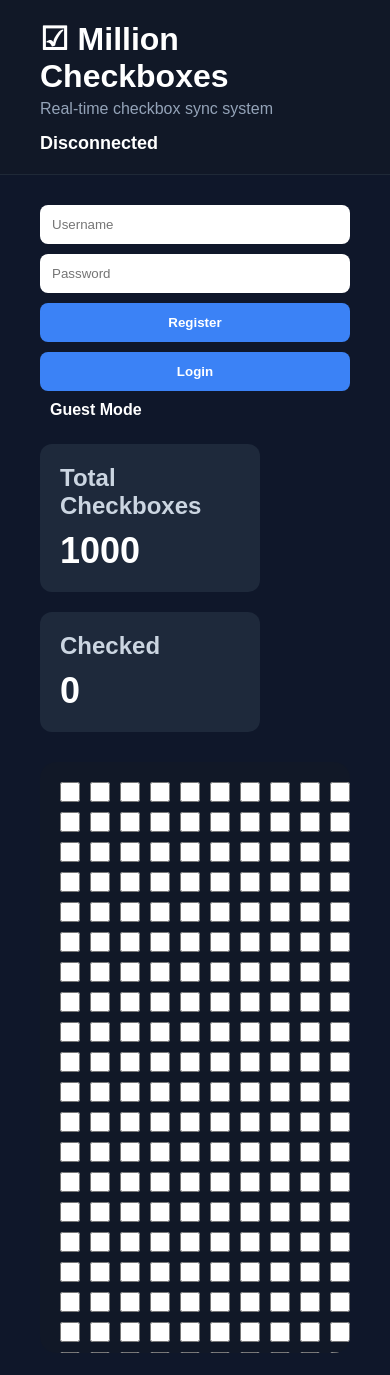
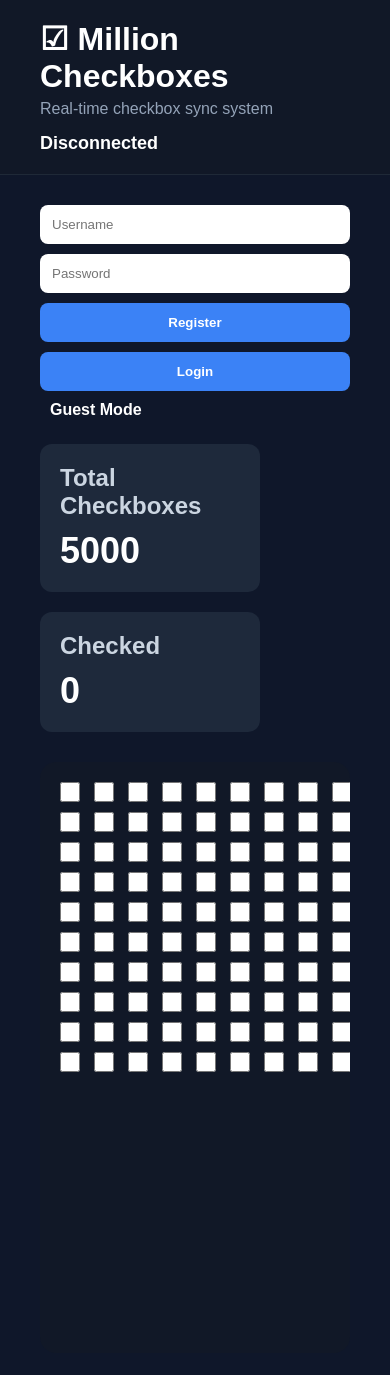
Before and after one commit to shiikharrr/MillionCheckboxes, a website: page client/index.html in a window 390 px wide. Drawn offline with Linux system fonts and the light colour scheme.

Commit message:
Implemented scalable checkbox virtualisation with authenticated real-time architechture

```diff
--- a/client/script.js
+++ b/client/script.js
@@ -2,6 +2,9 @@ const grid = document.getElementById("grid");
 
 const checkedCountElement =
   document.getElementById("checked-count");
+
+const totalCountElement =
+  document.getElementById("total-count");
 
 const connectionStatus =
   document.getElementById("connection-status");
@@ -21,17 +24,23 @@ const passwordInput =
 const authStatus =
   document.getElementById("auth-status");
 
-let token = localStorage.getItem("token");
+// =======================
+// AUTH
+// =======================
+
+let token =
+  localStorage.getItem("token");
 
 if (token) {
-  authStatus.textContent = "Logged In";
+  authStatus.textContent =
+    "Logged In";
 }
 
+// =======================
+// WEBSOCKET
+// =======================
+
 let socket;
-
-const TOTAL_CHECKBOXES = 1000;
-
-const checkboxes = {};
 
 function connectWebSocket() {
 
@@ -42,7 +51,8 @@ function connectWebSocket() {
     socketUrl += `?token=${token}`;
   }
 
-  socket = new WebSocket(socketUrl);
+  socket =
+    new WebSocket(socketUrl);
 
   socket.onopen = () => {
 
@@ -80,6 +90,7 @@ function connectWebSocket() {
     const data =
       JSON.parse(event.data);
 
+    // Rate limit
     if (
       data.type === "rate-limit"
     ) {
@@ -89,6 +100,7 @@ function connectWebSocket() {
       return;
     }
 
+    // Unauthorized
     if (
       data.type === "unauthorized"
     ) {
@@ -98,6 +110,7 @@ function connectWebSocket() {
       return;
     }
 
+    // Initial state
     if (
       data.type === "initial-state"
     ) {
@@ -118,6 +131,7 @@ function connectWebSocket() {
       updateCheckedCount();
     }
 
+    // Live updates
     if (
       data.type === "update"
     ) {
@@ -137,25 +151,60 @@ function connectWebSocket() {
 
 connectWebSocket();
 
+// =======================
+// CHECKBOXES
+// =======================
+
+const TOTAL_CHECKBOXES = 5000;
+
+const CHUNK_SIZE = 100;
+
+let renderedCount = 0;
+
+const checkboxes = {};
+
+totalCountElement.textContent =
+  TOTAL_CHECKBOXES;
+
+// =======================
+// RENDER CHUNK
+// =======================
+
+function renderCheckboxChunk() {
+
+  const fragment =
+    document.createDocumentFragment();
+
+  const end =
+    Math.min(
+      renderedCount + CHUNK_SIZE,
+      TOTAL_CHECKBOXES
+    );
+
   for (
-  let i = 0;
-  i < TOTAL_CHECKBOXES;
+    let i = renderedCount;
+    i < end;
     i++
   ) {
 
     const checkbox =
-    document.createElement("input");
+      document.createElement(
+        "input"
+      );
 
-  checkbox.type = "checkbox";
+    checkbox.type =
+      "checkbox";
 
     checkbox.dataset.id = i;
 
-  checkboxes[i] = checkbox;
+    checkboxes[i] =
+      checkbox;
 
     checkbox.addEventListener(
       "change",
       () => {
 
+        // Require login
         if (!token) {
 
           alert(
@@ -168,6 +217,7 @@ for (
           return;
         }
 
+        // Send update
         if (
           socket.readyState ===
           WebSocket.OPEN
@@ -177,7 +227,8 @@ for (
             JSON.stringify({
               type: "toggle",
               id: i,
-            checked: checkbox.checked,
+              checked:
+                checkbox.checked,
             })
           );
         }
@@ -186,8 +237,52 @@ for (
       }
     );
 
-  grid.appendChild(checkbox);
+    fragment.appendChild(
+      checkbox
+    );
   }
+
+  grid.appendChild(fragment);
+
+  renderedCount = end;
+}
+
+// Initial render
+renderCheckboxChunk();
+
+// =======================
+// LAZY LOADING
+// =======================
+
+const gridContainer =
+  document.querySelector(
+    ".grid-container"
+  );
+
+gridContainer.addEventListener(
+  "scroll",
+  () => {
+
+    const nearBottom =
+
+      gridContainer.scrollTop +
+      gridContainer.clientHeight >=
+      gridContainer.scrollHeight - 200;
+
+    if (
+      nearBottom &&
+      renderedCount <
+      TOTAL_CHECKBOXES
+    ) {
+
+      renderCheckboxChunk();
+    }
+  }
+);
+
+// =======================
+// UPDATE COUNT
+// =======================
 
 function updateCheckedCount() {
 
@@ -204,6 +299,10 @@ function updateCheckedCount() {
   checkedCountElement.textContent =
     checked;
 }
+
+// =======================
+// REGISTER
+// =======================
 
 registerBtn.addEventListener(
   "click",
@@ -239,6 +338,10 @@ registerBtn.addEventListener(
     alert(data.message);
   }
 );
+
+// =======================
+// LOGIN
+// =======================
 
 loginBtn.addEventListener(
   "click",
@@ -287,7 +390,9 @@ loginBtn.addEventListener(
 
       connectWebSocket();
 
-      alert("Login successful");
+      alert(
+        "Login successful"
+      );
 
     } else {
 
--- a/client/style.css
+++ b/client/style.css
@@ -11,13 +11,15 @@ body {
   min-height: 100vh;
 }
 
-/* ===================== */
+/* ======================= */
 /* NAVBAR */
-/* ===================== */
+/* ======================= */
 
 .navbar {
   display: flex;
+
   justify-content: space-between;
+
   align-items: center;
 
   padding: 20px 40px;
@@ -32,38 +34,45 @@ body {
 }
 
 .navbar p {
+  margin-top: 5px;
+
   color: #94a3b8;
-  margin-top: 5px;
 }
 
 .status {
   font-size: 18px;
+
   font-weight: bold;
 }
 
-/* ===================== */
+/* ======================= */
 /* MAIN */
-/* ===================== */
+/* ======================= */
 
 main {
   padding: 30px 40px;
 }
 
-/* ===================== */
+/* ======================= */
 /* AUTH */
-/* ===================== */
+/* ======================= */
 
 .auth-section {
   display: flex;
+
   gap: 10px;
+
   margin-bottom: 25px;
 }
 
 .auth-section input {
   padding: 12px;
+
+  border: none;
+
+  outline: none;
+
   border-radius: 8px;
-  border: none;
-  outline: none;
 }
 
 .auth-section button {
@@ -73,13 +82,13 @@ main {
 
   border-radius: 8px;
 
-  cursor: pointer;
-
   background: #3b82f6;
 
   color: white;
 
   font-weight: bold;
+
+  cursor: pointer;
 }
 
 .auth-section button:hover {
@@ -88,17 +97,21 @@ main {
 
 #auth-status {
   display: flex;
+
   align-items: center;
+
   margin-left: 10px;
+
   font-weight: bold;
 }
 
-/* ===================== */
+/* ======================= */
 /* STATS */
-/* ===================== */
+/* ======================= */
 
 .stats {
   display: flex;
+
   gap: 20px;
 
   margin-bottom: 30px;
@@ -126,11 +139,12 @@ main {
   font-weight: bold;
 }
 
-/* ===================== */
-/* GRID */
-/* ===================== */
+/* ======================= */
+/* GRID CONTAINER */
+/* ======================= */
 
 .grid-container {
+
   background: #111827;
 
   padding: 20px;
@@ -139,53 +153,76 @@ main {
 
   height: 70vh;
 
-  overflow: auto;
+  overflow-y: auto;
+
+  overflow-x: hidden;
 }
 
+/* ======================= */
+/* GRID */
+/* ======================= */
+
 #grid {
+
   display: grid;
 
-  grid-template-columns: repeat(40, 1fr);
+  grid-template-columns:
+    repeat(20, 24px);
 
   gap: 10px;
 }
 
+/* ======================= */
+/* CHECKBOXES */
+/* ======================= */
+
 #grid input[type="checkbox"] {
+
   width: 20px;
+
   height: 20px;
 
   cursor: pointer;
 
   accent-color: #3b82f6;
 
-  transition: transform 0.2s ease;
+  transition:
+    transform 0.2s ease;
 }
 
 #grid input[type="checkbox"]:hover {
+
   transform: scale(1.2);
 }
 
-/* ===================== */
+/* ======================= */
 /* RESPONSIVE */
-/* ===================== */
+/* ======================= */
 
 @media (max-width: 768px) {
 
   .navbar {
+
     flex-direction: column;
+
     align-items: flex-start;
+
     gap: 15px;
   }
 
   .auth-section {
+
     flex-direction: column;
   }
 
   .stats {
+
     flex-direction: column;
   }
 
   #grid {
-    grid-template-columns: repeat(15, 1fr);
+
+    grid-template-columns:
+      repeat(10, 24px);
   }
 }
```
Lines whose indentation alone changed are shown as unchanged.
